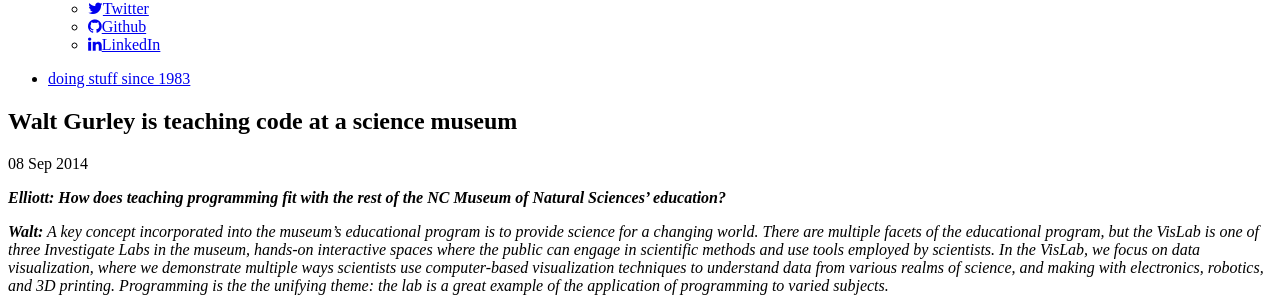
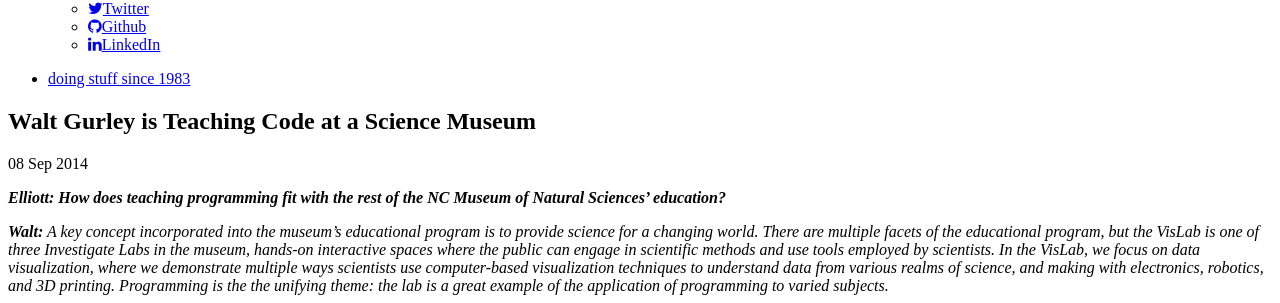
Before and after one commit to eah13/eah13.github.io, a Jekyll site: the page built from _posts/2014-09-08-gurley.md, in a window 1280 px wide. Shown: the part 119-422 px from the top of the page. Built offline with Jekyll 4.4.1, drawn with Linux system fonts in a browser that asks for light colours; nearby versions of some CDN libraries.

```diff
--- a/_posts/2014-09-08-gurley.md
+++ b/_posts/2014-09-08-gurley.md
@@ -1,7 +1,7 @@
 ---
 layout: post
 link: http://blog.trinket.io/code-in-a-science-museum/
-title: "Walt Gurley is teaching code at a science museum"
+title: "Walt Gurley is Teaching Code at a Science Museum"
 ---
 
 ***Elliott: How does teaching programming fit with the rest of the NC Museum of Natural Sciences’ education?***
```
